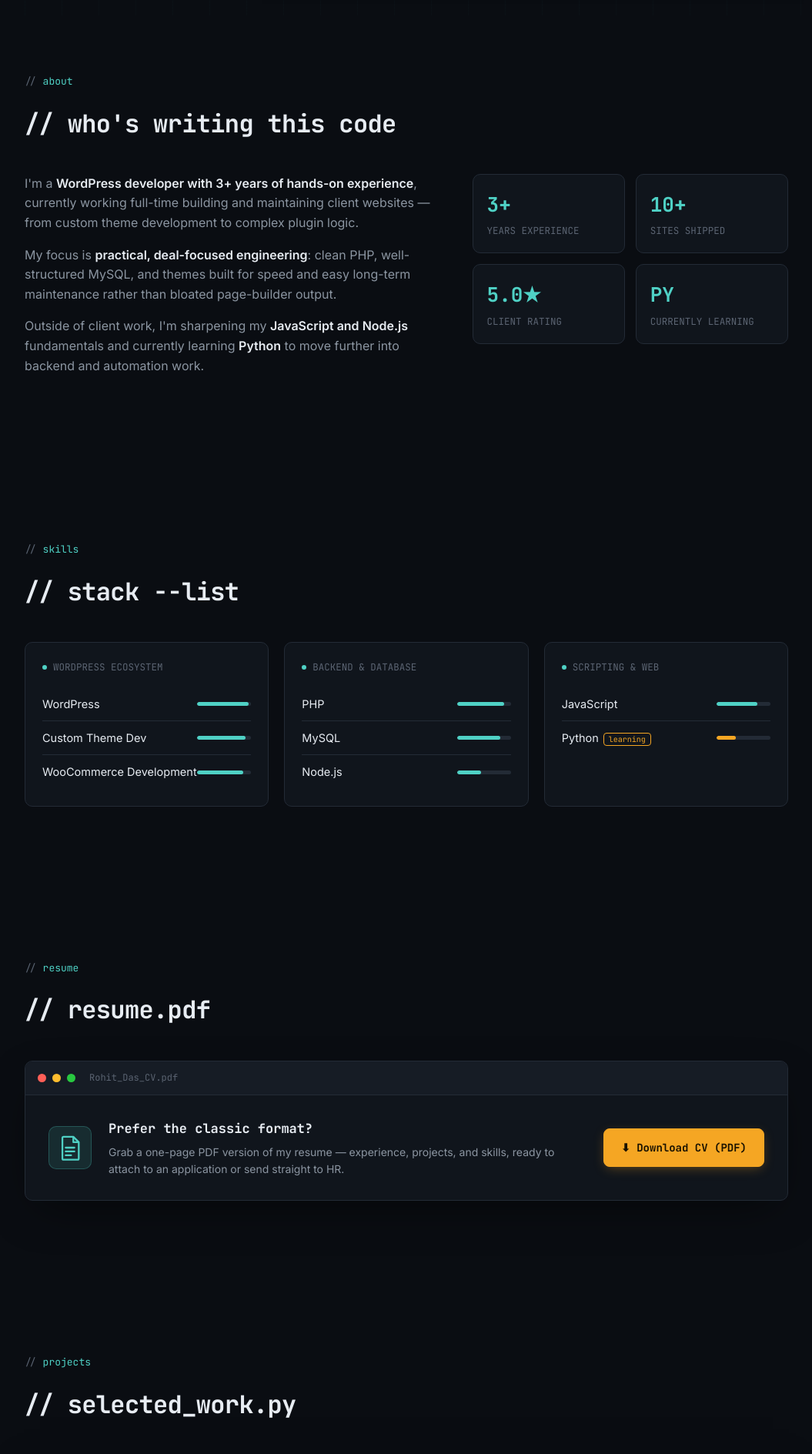
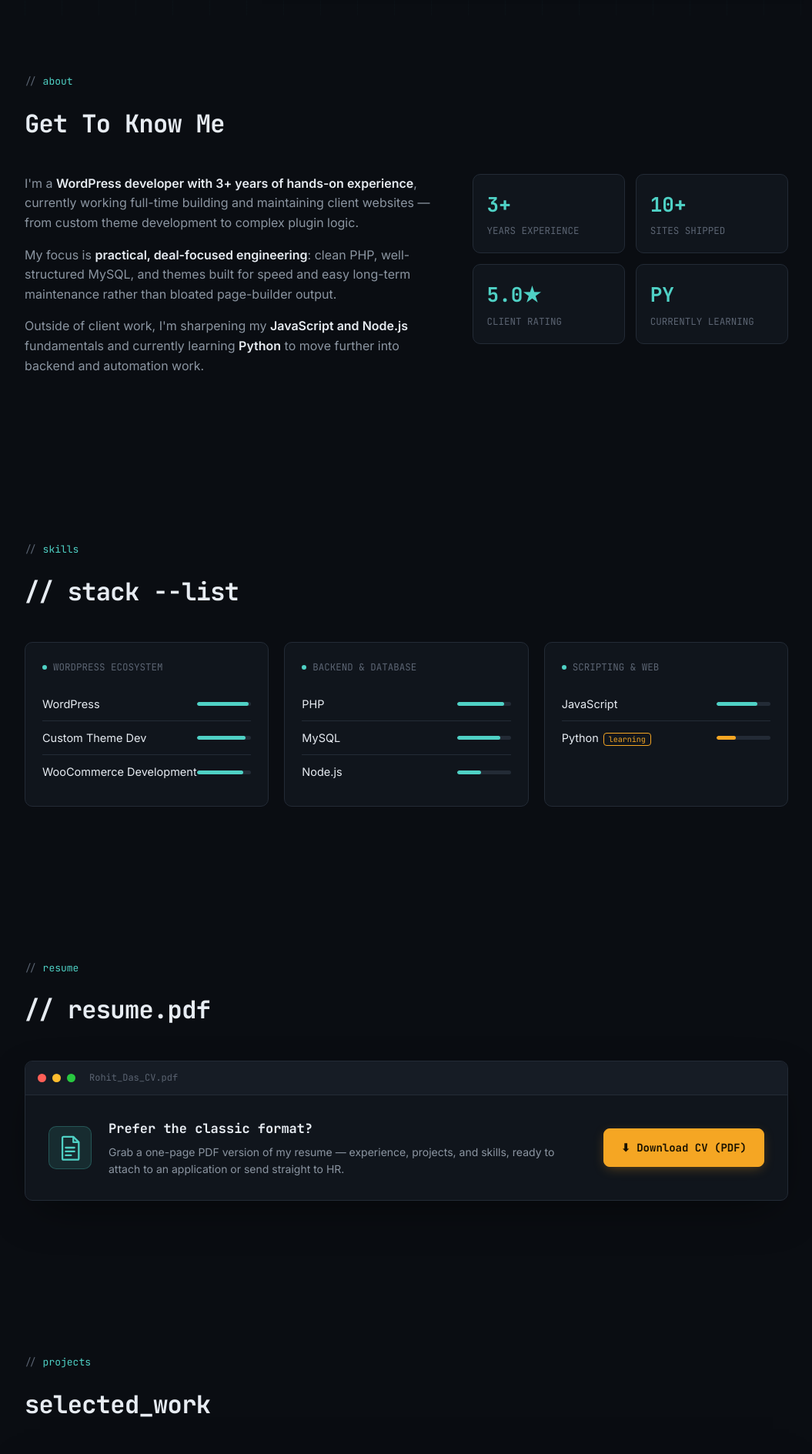
Before and after one commit to rohitdasweaversweb/portfolio, a Next.js app: page / in a window 1280 px wide. Shown: the part 780-2669 px from the top of the page at 77% size, without its empty margins (112-1167 px from the left). Built offline with nearby package versions, Linux system fonts and the light colour scheme.

Commit message:
[// ] removed from project & about section

```diff
--- a/components/sections/About.tsx
+++ b/components/sections/About.tsx
@@ -6,7 +6,7 @@ import styles from "@/styles/about.module.css";
 export default function About() {
   return (
     <section id="about">
-      <SectionTitle eyebrow="about" title="// who's writing this code" />
+      <SectionTitle eyebrow="about" title="Get To Know Me" />
       <div className={styles.grid}>
         <Reveal className={styles.text}>
           <p>
--- a/components/sections/Projects.tsx
+++ b/components/sections/Projects.tsx
@@ -10,7 +10,7 @@ import styles from "@/styles/projects.module.css";
 export default function Projects() {
   return (
     <section id="projects">
-      <SectionTitle eyebrow="projects" title="// selected_work.py" />
+      <SectionTitle eyebrow="projects" title="selected_work" />
       <div className={styles.list}>
         {projects.map((project) => (
           <Reveal
```
